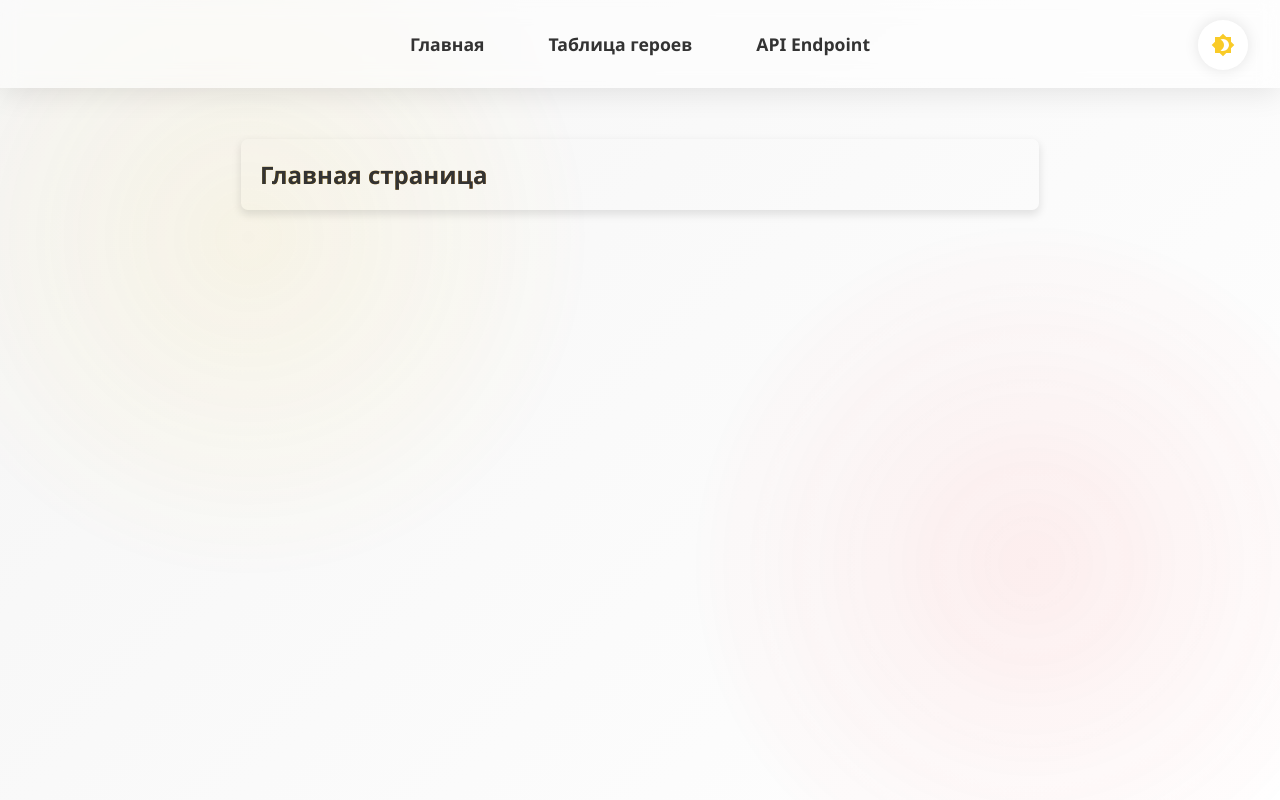
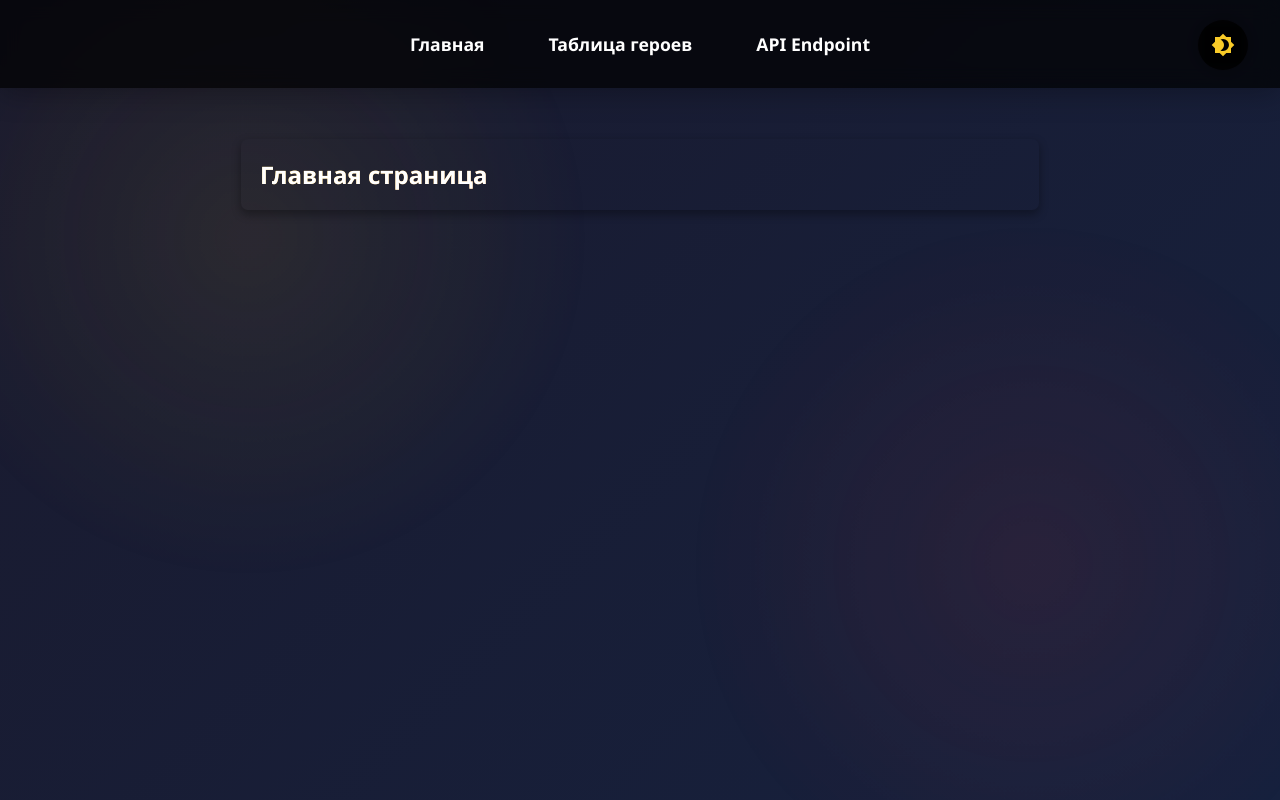
Before and after one commit to Serzmi/MlBb, a Flask app: page / in a window 1280 px wide. Run offline with Flask 3, Linux system fonts and the light colour scheme.

Commit message:
new style for theme

```diff
--- a/static/css/header.css
+++ b/static/css/header.css
@@ -1,4 +1,21 @@
+/* По умолчанию - тёмная тема */
 :root {
+    --bg-primary: #1a1a2e;
+    --bg-secondary: #16213e;
+    --text-primary: #ffffff;
+    --text-secondary: #dddddd;
+    --accent-1: #ff4d4d;
+    --accent-2: #f9cb28;
+    --accent-3: #F9C75F;
+    --nav-bg: rgba(0, 0, 0, 0.7);
+    --shadow-color: rgba(0, 0, 0, 0.3);
+    --hero-card-bg: rgba(30, 30, 60, 0.8);
+    --hero-card-text: #ffffff;
+    --hero-card-shadow: 0 2px 12px rgba(0, 0, 0, 0.6);
+}
+
+/* Светлая тема при data-theme="light" */
+[data-theme="light"] {
     --bg-primary: #f5f5f5;
     --bg-secondary: #ffffff;
     --text-primary: #333333;
@@ -11,21 +28,6 @@
     --hero-card-bg: rgb(215 215 215);
     --hero-card-text: #333333;
     --hero-card-shadow: 0 2px 8px rgba(0, 0, 0, 0.1);
-}
-
-[data-theme="dark"] {
-    --bg-primary: #1a1a2e;
-    --bg-secondary: #16213e;
-    --text-primary: #ffffff;
-    --text-secondary: #dddddd;
-    --accent-1: #ff4d4d;
-    --accent-2: #f9cb28;
-    --accent-3: #F9C75F;
-    --nav-bg: rgba(0, 0, 0, 0.7);
-    --shadow-color: rgba(0, 0, 0, 0.3);
-    --hero-card-bg: rgba(30, 30, 60, 0.8);
-    --hero-card-text: #ffffff;
-    --hero-card-shadow: 0 2px 12px rgba(0, 0, 0, 0.6);
 }
 
 * {
--- a/static/js/header.js
+++ b/static/js/header.js
@@ -1,20 +1,26 @@
 const themeToggle = document.getElementById('theme-toggle');
-const currentTheme = localStorage.getItem('theme');
+let currentTheme = localStorage.getItem('theme');
 
-if (currentTheme) {
-    document.documentElement.setAttribute('data-theme', currentTheme);
-    if (currentTheme === 'dark') {
-        themeToggle.checked = true;
-    }
+if (!currentTheme) {
+    currentTheme = 'dark';
+    localStorage.setItem('theme', currentTheme);
+}
+
+if (currentTheme === 'light') {
+    document.documentElement.setAttribute('data-theme', 'light');
+    themeToggle.checked = true;
+} else {
+    document.documentElement.removeAttribute('data-theme');
+    themeToggle.checked = false;
 }
 
 themeToggle.addEventListener('change', function() {
     if (this.checked) {
-        document.documentElement.setAttribute('data-theme', 'dark');
-        localStorage.setItem('theme', 'dark');
+        document.documentElement.setAttribute('data-theme', 'light');
+        localStorage.setItem('theme', 'light');
     } else {
         document.documentElement.removeAttribute('data-theme');
-        localStorage.setItem('theme', 'light');
+        localStorage.setItem('theme', 'dark');
     }
 });
 
```
